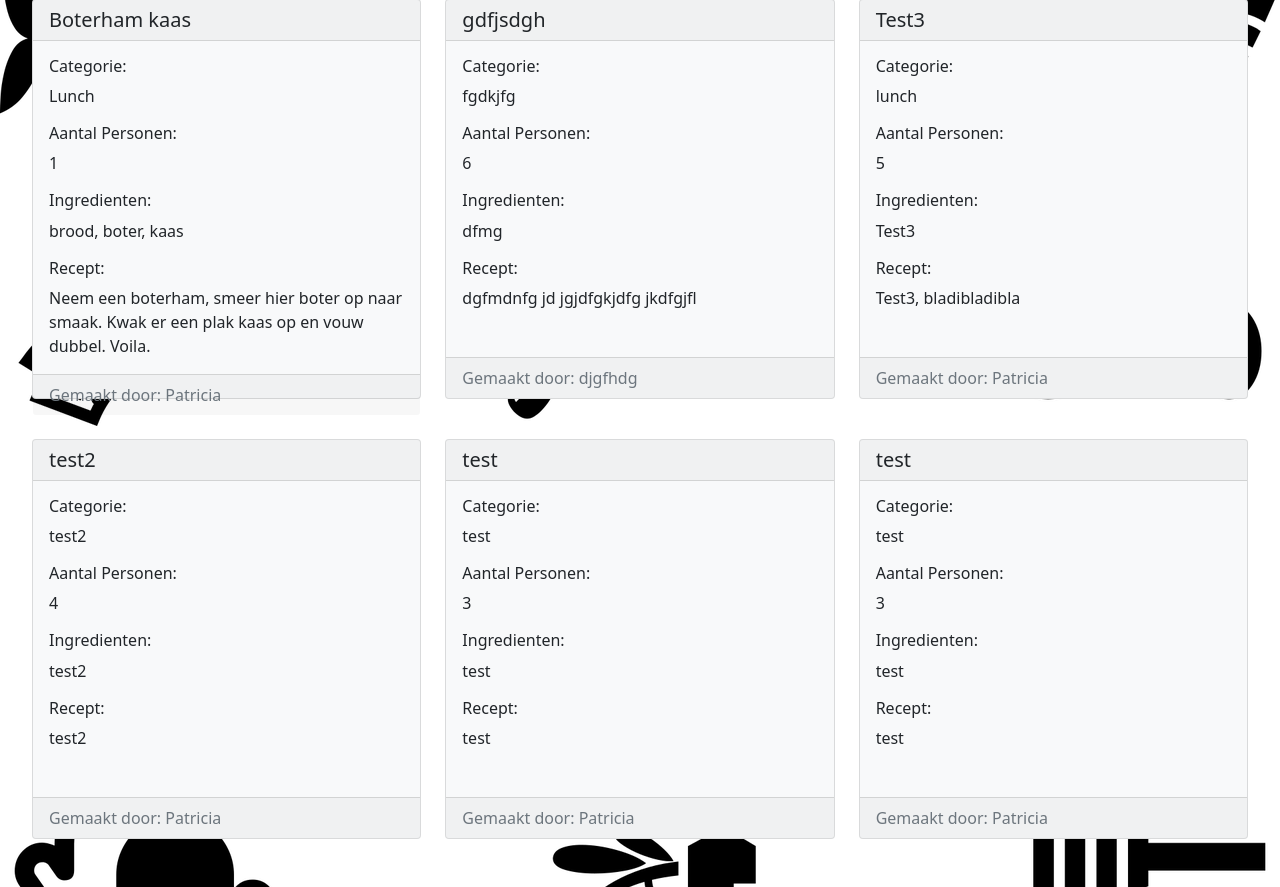
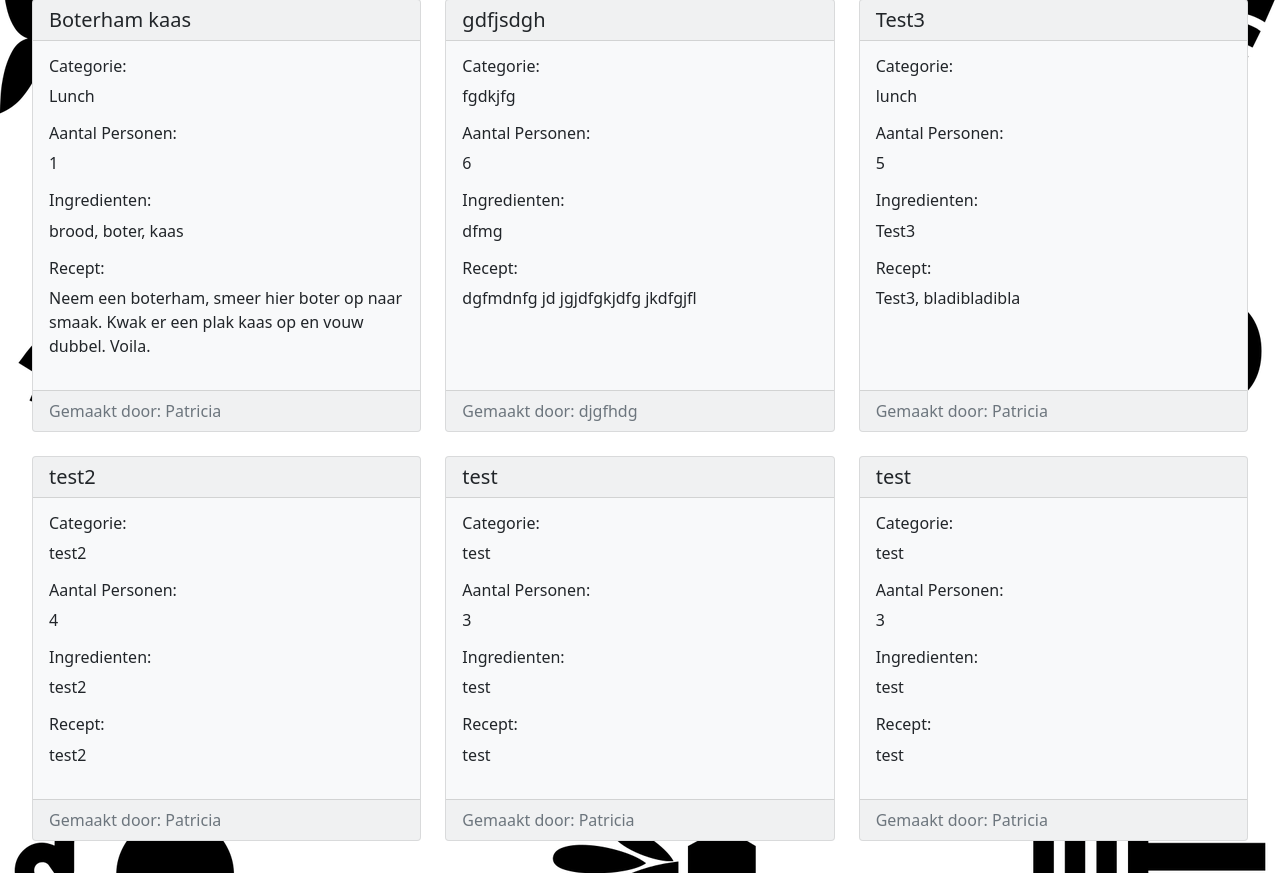
Before and after one commit to TheRealSpectrum/SpaceDuck-receptenboek, a PHP site: page / in a window 1280 px wide. Shown: the part 103-990 px from the top of the page. Run offline with PHP 8.4, Linux system fonts and the light colour scheme; data comes from the database, SQL or seed files in the repository.

Commit message:
small change in card class

```diff
--- a/assets/css/style.css
+++ b/assets/css/style.css
@@ -1,6 +1,5 @@
 .card {
-    max-height: 50vh;
-    min-height: 50vh;
+    height: 50vh;
 }
 
 body {
```
